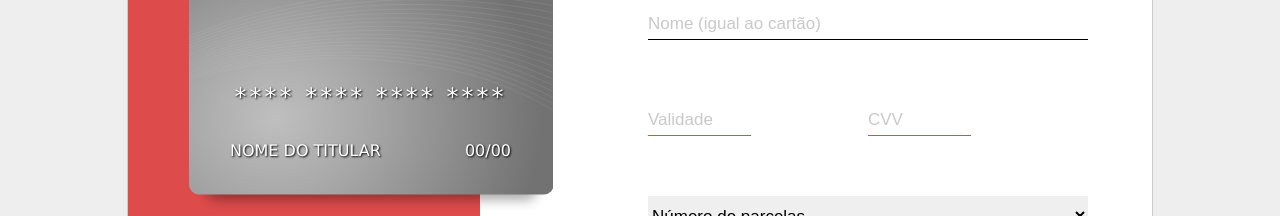
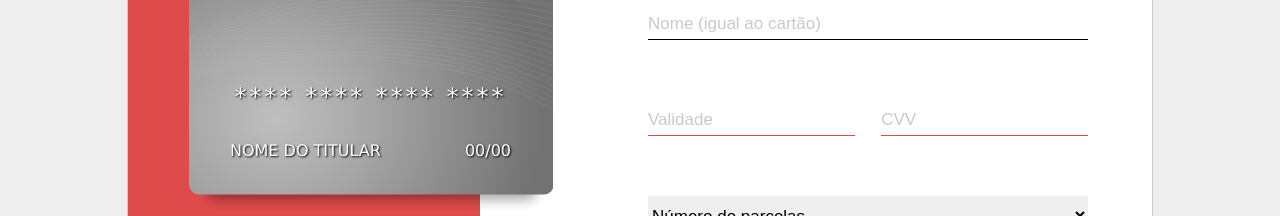
Before and after one commit to gustavobpaula/react-checkout, a React (Create React App) app: page / in a window 1280 px wide. Shown: the part 333-549 px from the top of the page. Built offline with nearby package versions, Linux system fonts and the light colour scheme.

Commit message:
fix: :art: layout form

```diff
--- a/src/components/Form/index.scss
+++ b/src/components/Form/index.scss
@@ -25,7 +25,7 @@
     display: flex;
     justify-content: space-between;
 
-    input {
+    .form-control {
       max-width: 47%;
     }
   }
```
